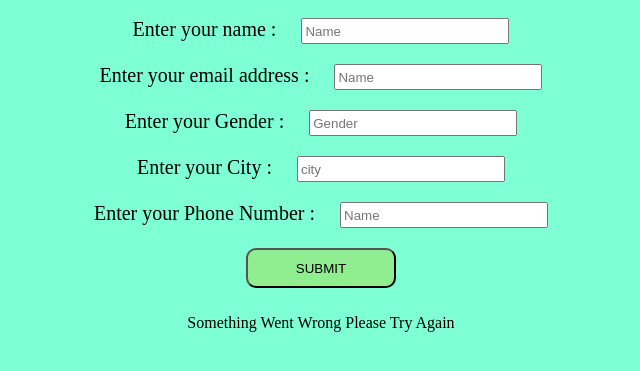
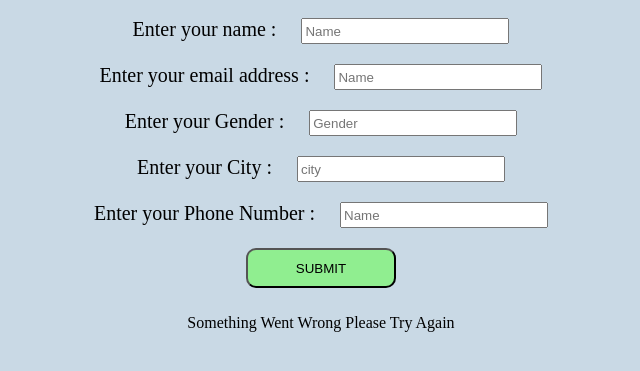
Before and after one commit to nirmal-2512/SAC_Web_Task, a PHP site: page / in a window 1280 px wide. Shown: the top 371 px of the page, without its empty margins (319-959 px from the left). Run offline with PHP 8.4, Linux system fonts and the light colour scheme.

Commit message:
Updated the index.php form for SAC task

```diff
--- a/form.css
+++ b/form.css
@@ -1,7 +1,6 @@
 body{
   text-align: center;
-
-  background-color: aquamarine;
+  background-color: rgb(201, 217, 229);
 
 }
 .container{
--- a/index.php
+++ b/index.php
@@ -47,7 +47,7 @@
 
         if(empty($name) || empty($email) || empty($gender) ||  empty($city) || empty($number)){
         //   // header('Location: ../index.php');
-          echo "<script>window.location.href = 'index.php';</script>";
+          echo "<p>Please fill all the filled</p>";
           exit();
         }
         // echo "<p>Thank You for Sumitting the Data</p>";
```
